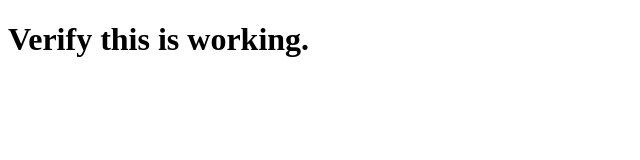
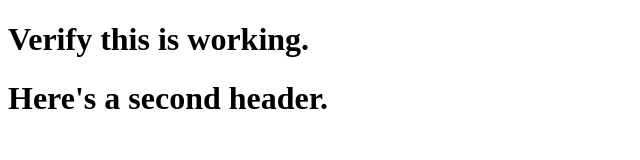
Before and after one commit to Pumpernickel1/deployment-lab, a website: page public/index.html in a window 1280 px wide. Shown: the whole page, without its empty margins (0-640 px from the left). Drawn offline with Linux system fonts and the light colour scheme.

Commit message:
Added another header tag.

```diff
--- a/public/index.html
+++ b/public/index.html
@@ -8,5 +8,6 @@
 </head>
 <body>
     <h1>Verify this is working.</h1>
+    <h1>Here's a second header.</h1>
 </body>
 </html>
```
